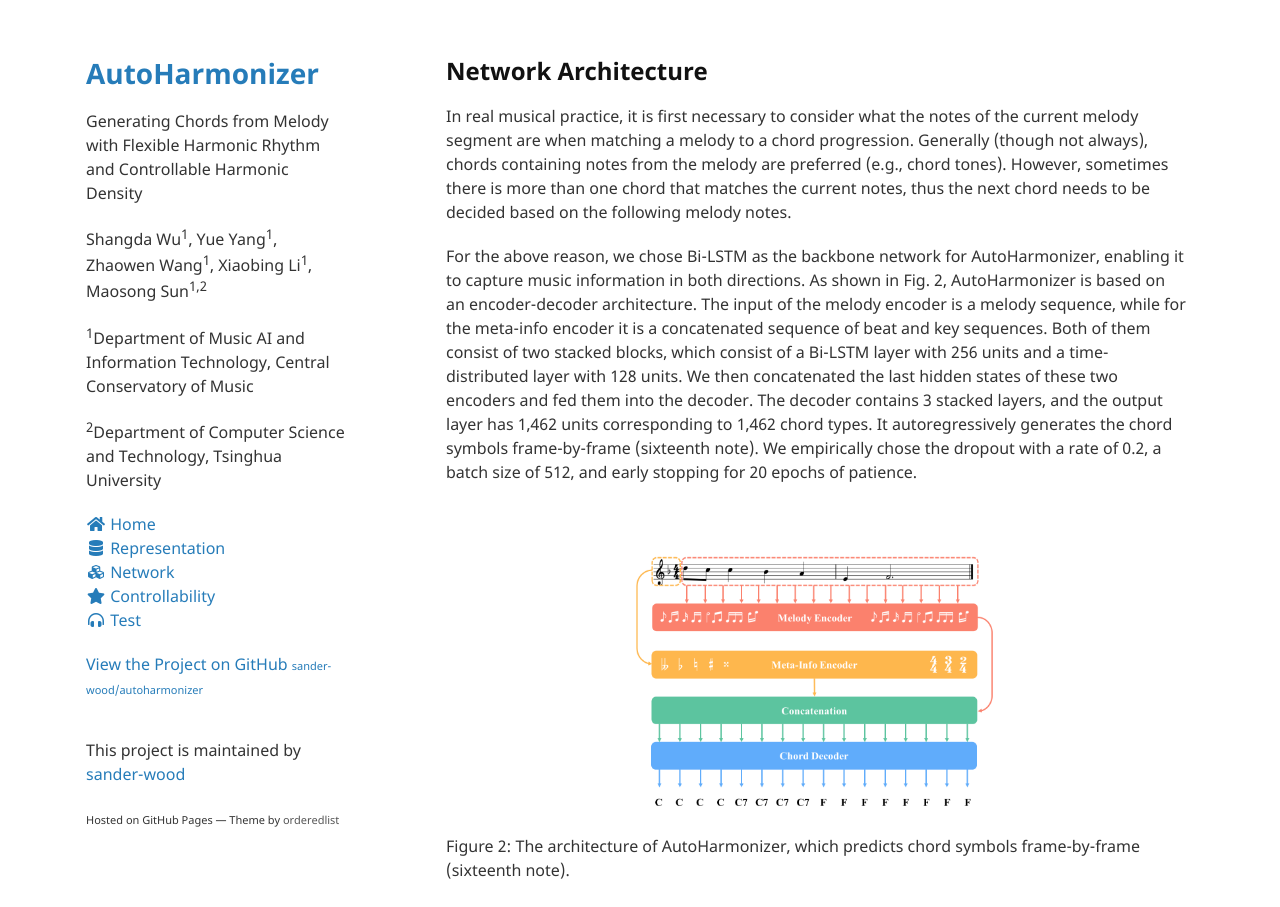
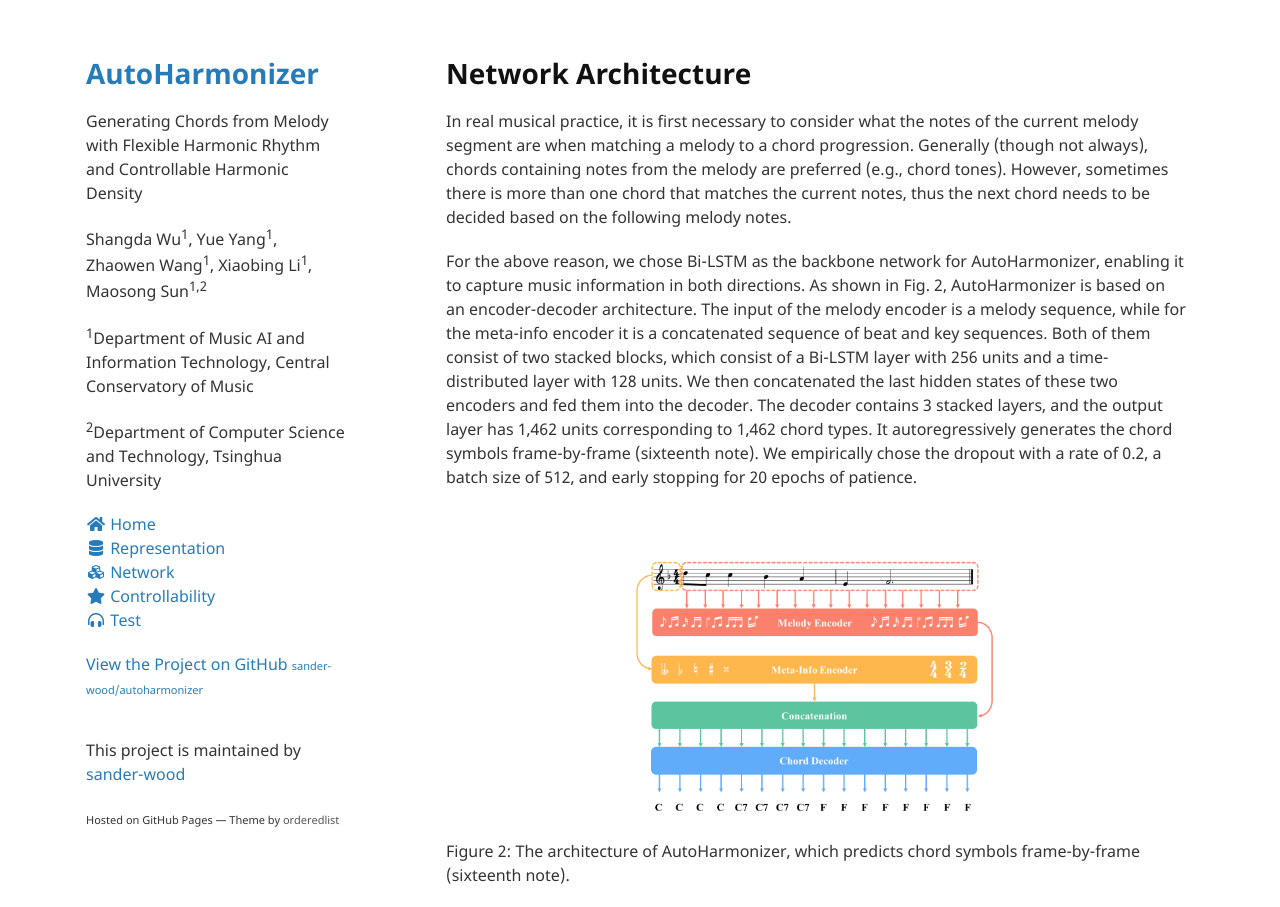
Before and after one commit to sander-wood/autoharmonizer, a Jekyll site: the page built from network.md, in a window 1280 px wide. Built offline with Jekyll 4.4.1, drawn with Linux system fonts in a browser that asks for light colours; nearby versions of some CDN libraries.

```diff
--- a/network.md
+++ b/network.md
@@ -13,7 +13,7 @@ title: Network Architecture
     });
 </script>
 
-## Network Architecture
+# Network Architecture
 
 In real musical practice, it is first necessary to consider what the notes of the  current melody segment are when matching a melody to a chord progression. Generally (though not always), chords containing notes from the melody are preferred (e.g., chord tones). However, sometimes there is more than one chord that matches the current notes, thus the next chord needs to be decided based on the following melody notes.
 
```
